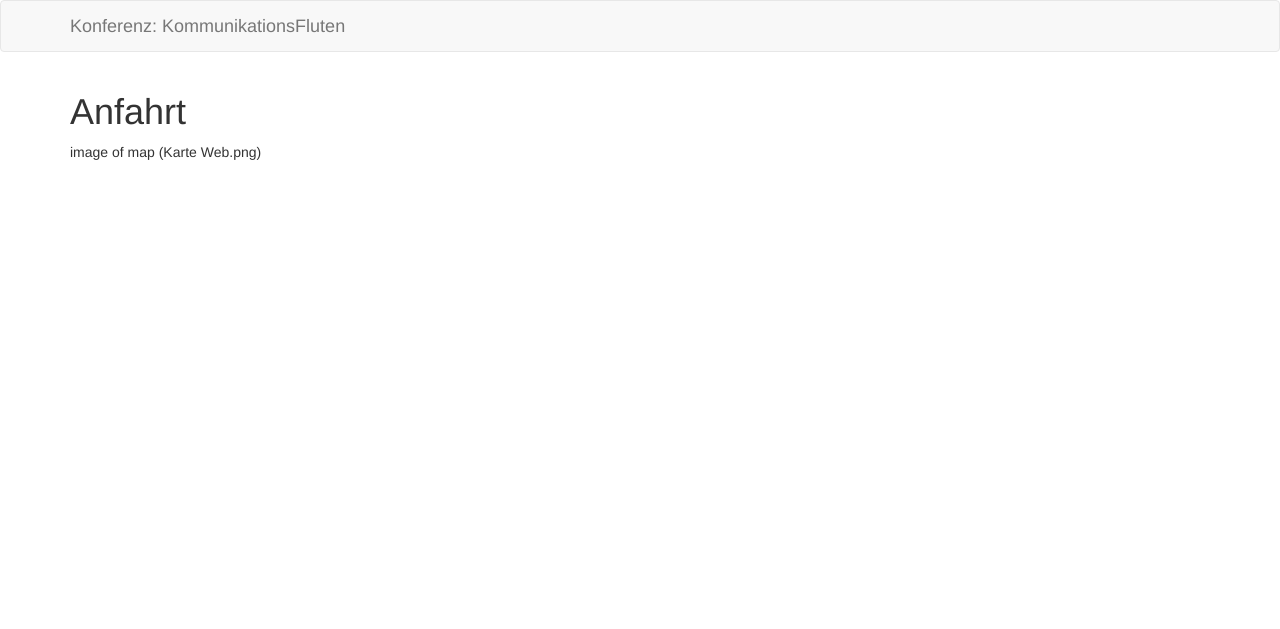
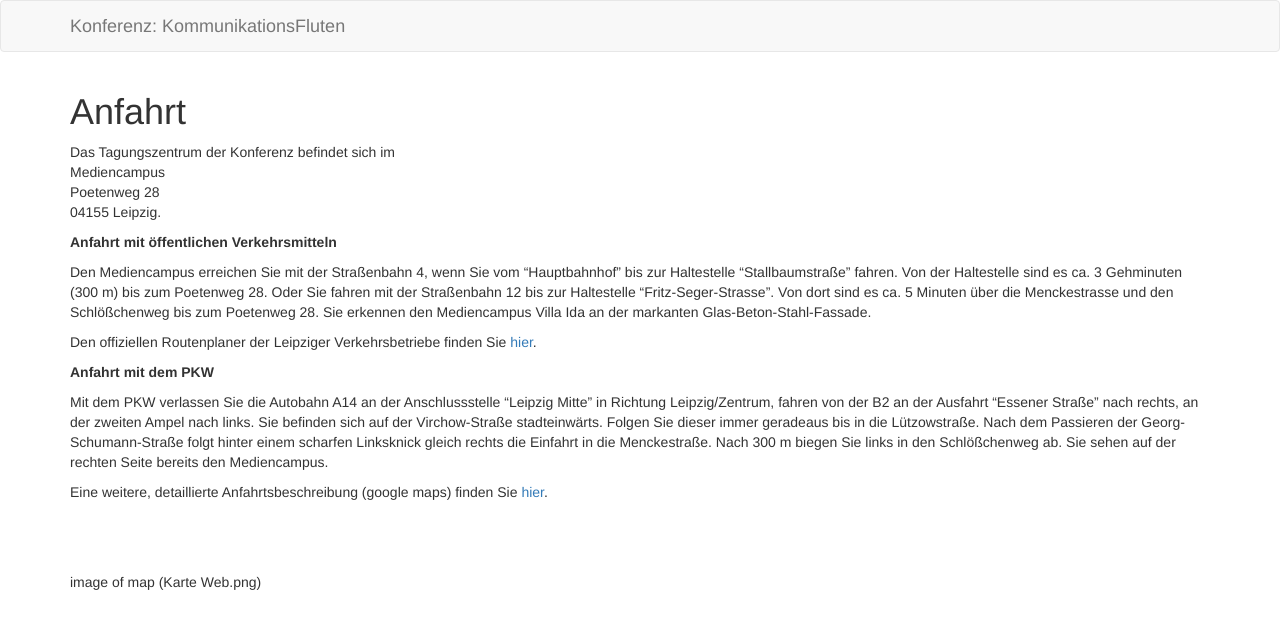
Before and after one commit to susedev/test, a Jekyll site: the page built from anfahrt.html, in a window 1280 px wide. Shown: the top 629 px of the page. Built offline with Jekyll 4.4.1, drawn with Linux system fonts in a browser that asks for light colours.

Commit message:
Edit from JekyllCMS

```diff
--- a/anfahrt.html
+++ b/anfahrt.html
@@ -1,4 +1,25 @@
 ---
 title: Anfahrt
 ---
+<p class="csc-header csc-header-n1">Das Tagungszentrum der Konferenz befindet sich im<br />
+Mediencampus<br />
+Poetenweg 28<br />
+04155 Leipzig.</p>
+
+<p class="csc-header csc-header-n1"><strong>Anfahrt mit &ouml;ffentlichen Verkehrsmitteln</strong></p>
+
+<p>Den Mediencampus erreichen Sie mit der Stra&szlig;enbahn 4, wenn Sie vom &ldquo;Hauptbahnhof&rdquo; bis zur Haltestelle &ldquo;Stallbaumstra&szlig;e&rdquo; fahren. Von der Haltestelle sind es ca. 3 Gehminuten (300 m) bis zum Poetenweg 28. Oder Sie fahren mit der Stra&szlig;enbahn 12 bis zur Haltestelle &ldquo;Fritz-Seger-Strasse&rdquo;. Von dort sind es ca. 5 Minuten &uuml;ber die Menckestrasse und den Schl&ouml;&szlig;chenweg bis zum Poetenweg 28. Sie erkennen den Mediencampus Villa Ida an der markanten Glas-Beton-Stahl-Fassade.</p>
+
+<p>Den offiziellen Routenplaner der Leipziger Verkehrsbetriebe finden Sie <a class="external-link-new-window" href="http://www.lvb.de/" target="_blank" title="Opens external link in new window">hier</a>.</p>
+
+<p class="bodytext"><strong>Anfahrt mit dem PKW</strong></p>
+
+<p>Mit dem PKW verlassen Sie die Autobahn A14 an der Anschlussstelle &ldquo;Leipzig Mitte&rdquo; in Richtung Leipzig/Zentrum, fahren von der B2 an der Ausfahrt &ldquo;Essener Stra&szlig;e&rdquo; nach rechts, an der zweiten Ampel nach links. Sie befinden sich auf der Virchow-Stra&szlig;e stadteinw&auml;rts. Folgen Sie dieser immer geradeaus bis in die L&uuml;tzowstra&szlig;e. Nach dem Passieren der Georg-Schumann-Stra&szlig;e folgt hinter einem scharfen Linksknick gleich rechts die Einfahrt in die Menckestra&szlig;e. Nach 300 m biegen Sie links in den Schl&ouml;&szlig;chenweg ab. Sie sehen auf der rechten Seite bereits den Mediencampus.</p>
+
+<p>Eine weitere, detaillierte Anfahrtsbeschreibung (google maps) finden Sie <a class="external-link-new-window" href="http://www.google.de/maps?f=d&amp;hl=de&amp;geocode=&amp;daddr=Poetenweg,+Gohlis+04155+Leipzig,+Leipzig,+Sachsen,+Deutschland&amp;mrcr=0&amp;mrsp=0&amp;sz=12&amp;mra=dme&amp;sll=51.366345,12.381095&amp;sspn=0.151545,0.31929&amp;ie=UTF8&amp;z=12&amp;om=1" target="_blank" title="Opens external link in new window">hier</a>.</p>
+
+<p>&nbsp;</p>
+
+<p>&nbsp;</p>
+
 <p>image of map (Karte Web.png)</p>
```
